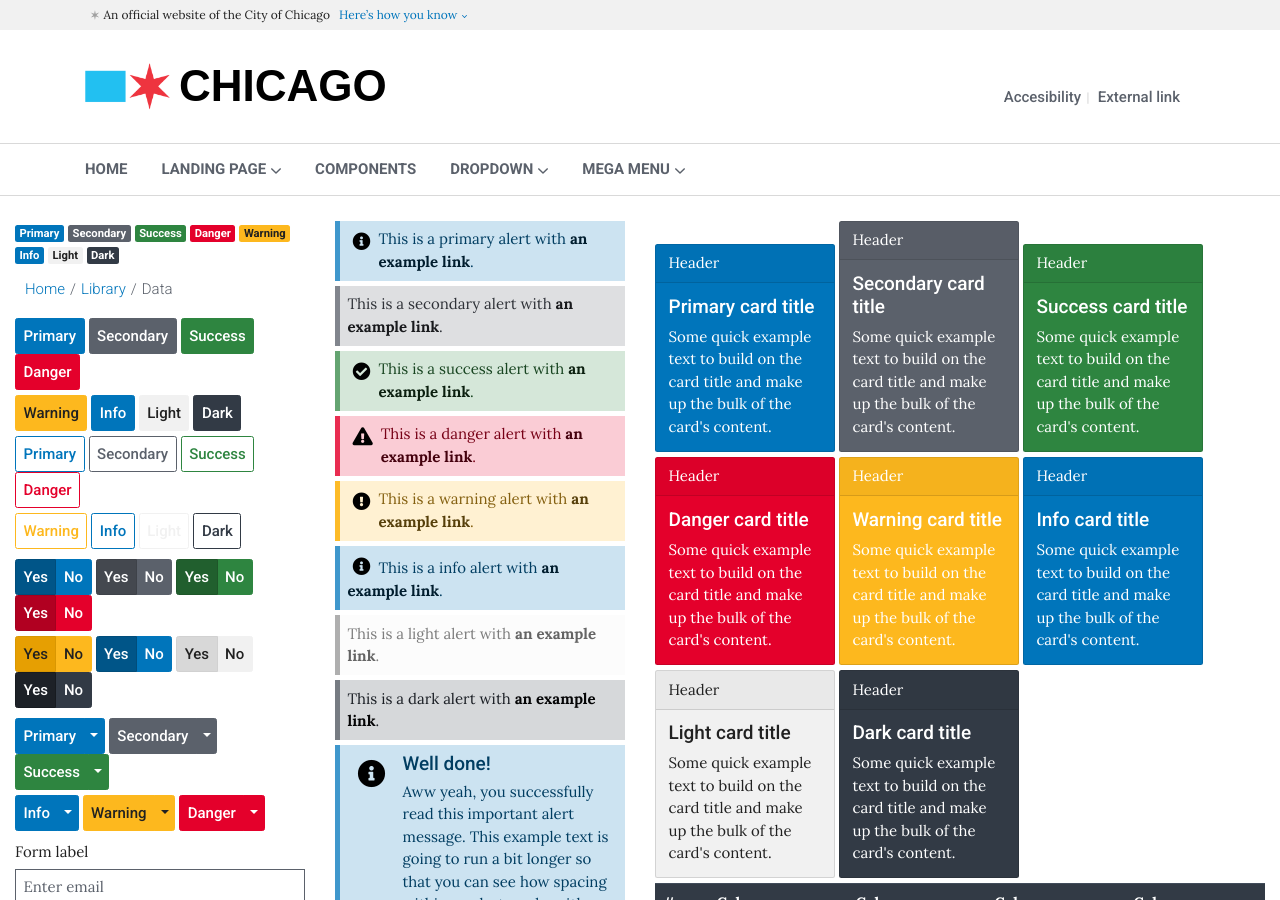
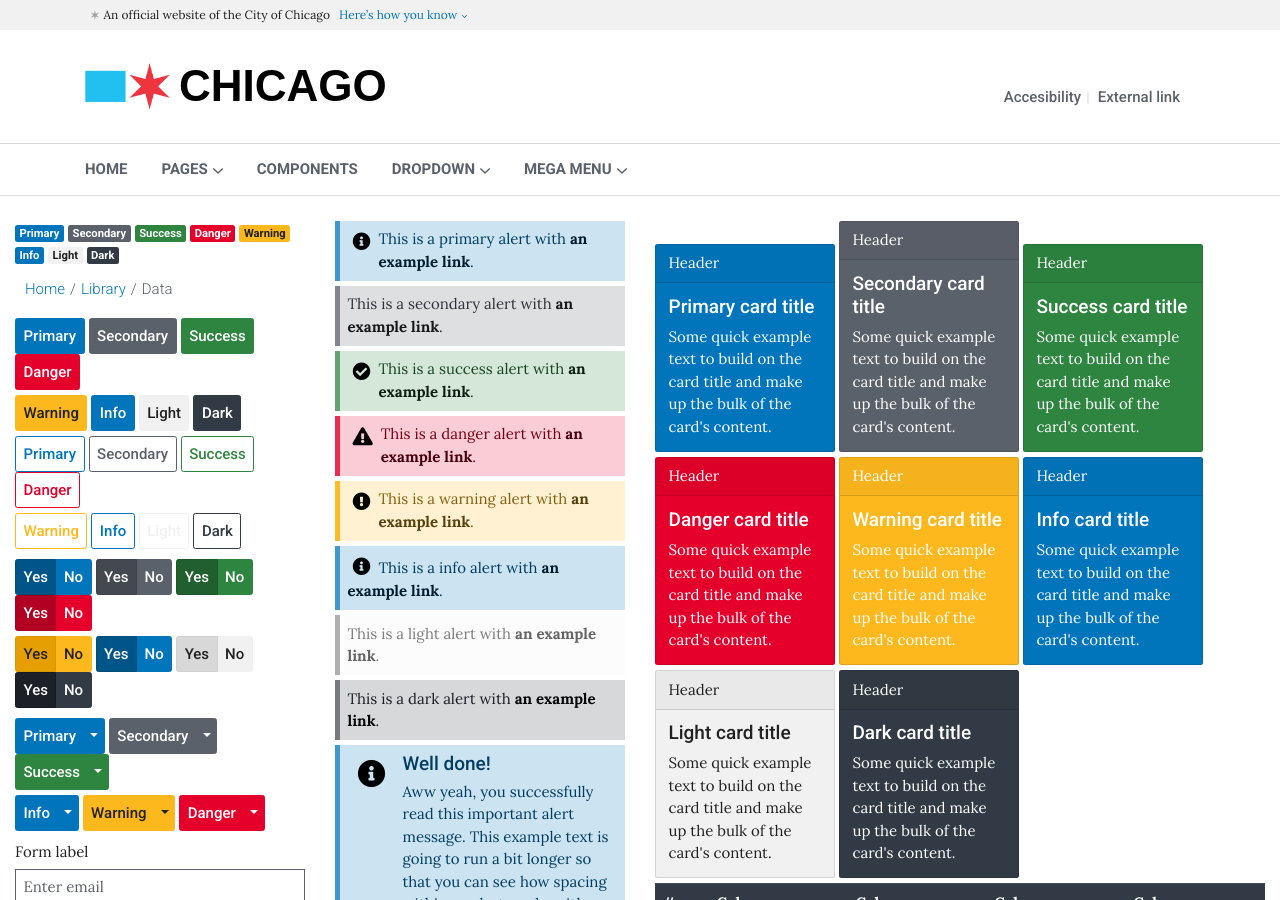
Before and after one commit to Chicago/design-cds-bootstrap, a Jekyll site: the page built from index.md, in a window 1280 px wide and 900 px high. Built offline with Jekyll 4.4.1, drawn with Linux system fonts in a browser that asks for light colours; some web fonts are replaced.

Commit message:
Fixed menu IDs

```diff
--- a/_layouts/page.html
+++ b/_layouts/page.html
@@ -88,10 +88,10 @@
       <ul class="cds-nav-primary cds-accordion">
         <li><a class="cds-nav-link" href="/design-cds-bootstrap/"><span>Home</span></a></li>
         <li>
-          <button class="cds-accordion-button cds-nav-link" aria-expanded="false" aria-controls="nav-5">
-            <span>Landing page</span>
+          <button class="cds-accordion-button cds-nav-link" aria-expanded="false" aria-controls="nav-1">
+            <span>Pages</span>
           </button>
-          <ul id="nav-5" class="cds-nav-submenu" aria-hidden="true">
+          <ul id="nav-1" class="cds-nav-submenu" aria-hidden="true">
             <li><a class="cds-nav-link" href="/design-cds-bootstrap/landing_page"><span>Landing page (Carousel)</span></a></li>
             <li><a class="cds-nav-link" href="/design-cds-bootstrap/banner_page"><span>Landing page (Banner)</span></a></li>
             <li><a class="cds-nav-link" href="/design-cds-bootstrap/content_page"><span>Content page</span></a></li>
```
